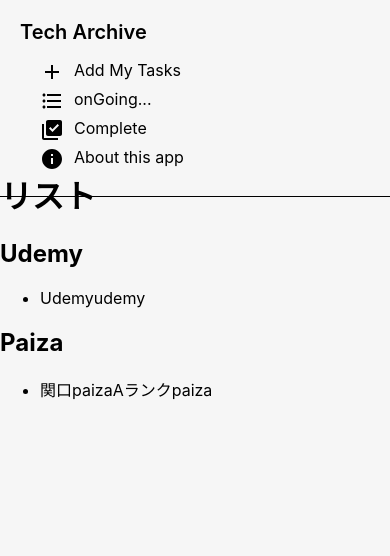
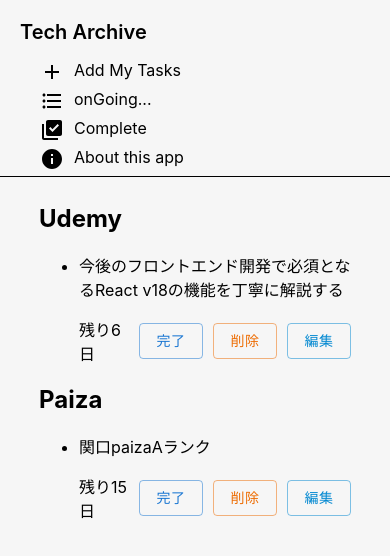
Before and after one commit to wajofjwiaawjfoajofj/todofrontend, a React (Create React App) app: page /list in a window 390 px wide. Shown: the top 556 px of the page. Built offline with nearby package versions, Linux system fonts and the light colour scheme.

Commit message:
listの体裁を整える

```diff
--- /dev/null
+++ b/src/Components/List.css
@@ -0,0 +1,31 @@
+.Listmain{
+    display: flex;
+    align-items: center;
+    height: 50vh;
+    max-height: 4000px;
+    margin-left: 100px;
+}
+
+
+
+
+.inner{
+    display: flex;
+    gap: 10px;
+    align-items: center;
+}
+
+/* sp用のcss */
+@media screen and (max-width:768px){
+    .Listmain{
+        display: flex;
+        align-items: center;
+        justify-content: center;
+        margin-left: 0px;
+        width: 100%;
+    }
+    .Listwrapper{
+        width: 80%;
+    }
+
+}
--- a/src/Components/List.js
+++ b/src/Components/List.js
@@ -65,10 +65,15 @@
 import React, { useEffect, useState } from 'react';
 import TodoListDummy from '../Dummy/dummy';
 import { TodoListDummy2 } from '../Dummy/dummy';
+import { Button } from '@mui/material';
+import './List.css';
 
 const List = () => {
+
+    //ダミーデータ
     const [todos, setTodos] = useState([]);
     const [todos2, setTodo2] = useState([]);
+
 
     useEffect(() => {
         setTodos([TodoListDummy]);
@@ -81,13 +86,21 @@
 
 
     return (
-        <div>
-            <h1>リスト</h1>
+        <div className='Listmain'>
+            <div className='Listwrapper'>
             <h2>Udemy</h2>
             <ul>
                 {todos.map((todo) => {
                     if (todo.type === 'udemy') {
-                        return <li key={todo.id}>{todo.title}{todo.type}</li>;
+                        return <li key={todo.id}>
+                            <p>{todo.title}</p>
+                            <div className='inner'>
+                            {`残り${todo.date}日`}
+                            <Button variant='outlined'>完了</Button>
+                            <Button  variant='outlined'  color='warning'>削除</Button>
+                            <Button   variant='outlined'  color='info'>編集</Button>
+                            </div>
+                            </li>;
                     } else {
                         return null;
                     }
@@ -97,12 +110,21 @@
             <ul>
                 {todos2.map((todo) => {
                     if (todo.type === 'paiza') {
-                        return <li key={todo.id}>{todo.title}{todo.type}</li>;
+                        return <li key={todo.id}>
+                        <p>{todo.title}</p>
+                        <div className='inner'>
+                        {`残り${todo.date}日`}
+                        <Button variant='outlined'>完了</Button>
+                        <Button  variant='outlined'  color='warning'>削除</Button>
+                        <Button   variant='outlined'  color='info'>編集</Button>
+                        </div>
+                        </li>;
                     } else {
                         return null;
                     }
                 })}
             </ul>
+            </div>
         </div>
     );
 }
--- a/src/Components/SideList.css
+++ b/src/Components/SideList.css
@@ -62,7 +62,7 @@
          z-index: 999;
          left: 0;
          margin-top: 30px ;
-         padding-bottom: 20px;
+         padding-bottom: 2w0px;
          border-bottom: 0.5px solid black;
          width: 100%;
 
--- a/src/Dummy/dummy.js
+++ b/src/Dummy/dummy.js
@@ -1,6 +1,7 @@
 const TodoListDummy = {
-    title: 'Udemy',
-    type: 'udemy'
+    title: '今後のフロントエンド開発で必須となるReact v18の機能を丁寧に解説する',
+    type: 'udemy' ,
+    date: '6'
 }
 
 export default TodoListDummy;
@@ -9,5 +10,6 @@
 
 export const TodoListDummy2 = {
     title: "関口paizaAランク",
-    type: 'paiza'
+    type: 'paiza',
+    date: '15'
 }
```
